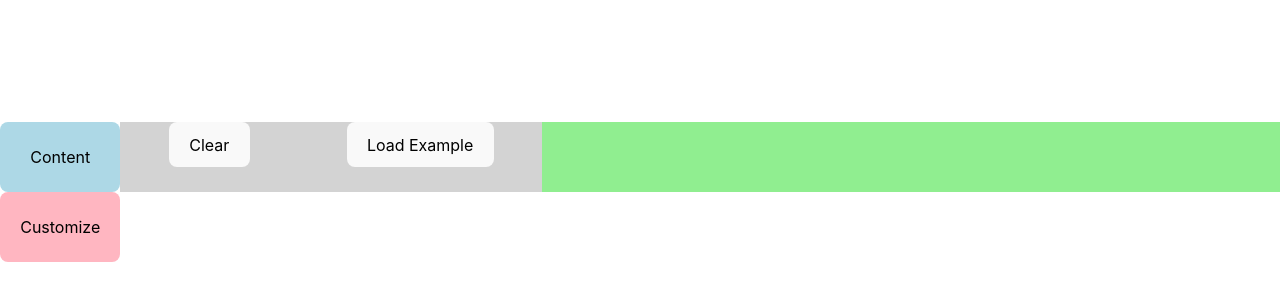
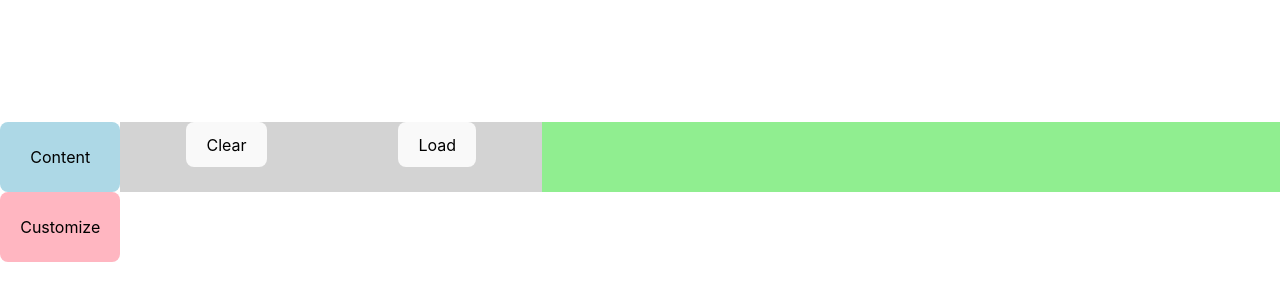
Before and after one commit to jinftw64/cv-application, a React (Vite) app: page / in a window 1280 px wide. Shown: the part 208-508 px from the top of the page. Built offline with nearby package versions, Linux system fonts and the light colour scheme.

Commit message:
refactor action buttons

```diff
--- a/src/components/action.jsx
+++ b/src/components/action.jsx
@@ -1,15 +1,16 @@
 import '../App.css'
-import ActionClear from './actionClear.jsx'
-import ActionLoad from './actionLoad.jsx'
 
-function Action() {
+function Button({ text, className }) {
+  return (
+    <button className={className}>{text}</button>
+  )
+}
 
+export default function Action() {
   return (
     <div className="action">
-      <ActionClear />
-      <ActionLoad />
+      <Button text='Clear' classnName='clear' />
+      <Button text='Load' classnName='load' />
     </div>
   )
 }
-
-export default Action;
--- a/src/components/actionClear.jsx
+++ /dev/null
@@ -1,12 +0,0 @@
-import '../App.css'
-
-function Clear() {
-
-  return (
-    <button className="clear">
-      Clear
-    </button>
-  )
-}
-
-export default Clear;
--- a/src/components/actionLoad.jsx
+++ /dev/null
@@ -1,12 +0,0 @@
-import '../App.css'
-
-function Load() {
-
-  return (
-    <button className="Load">
-      Load Example
-    </button>
-  )
-}
-
-export default Load;
```
